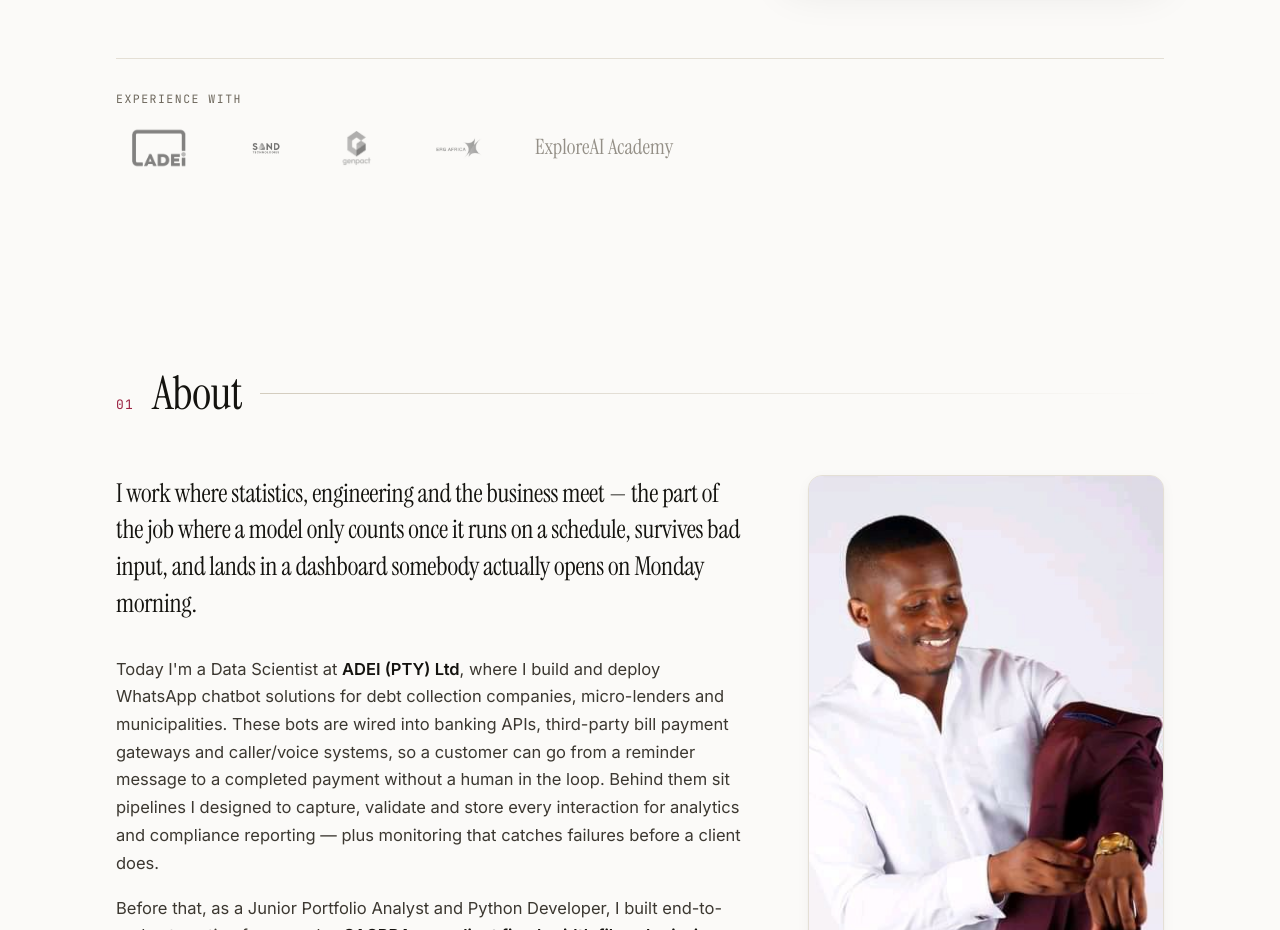
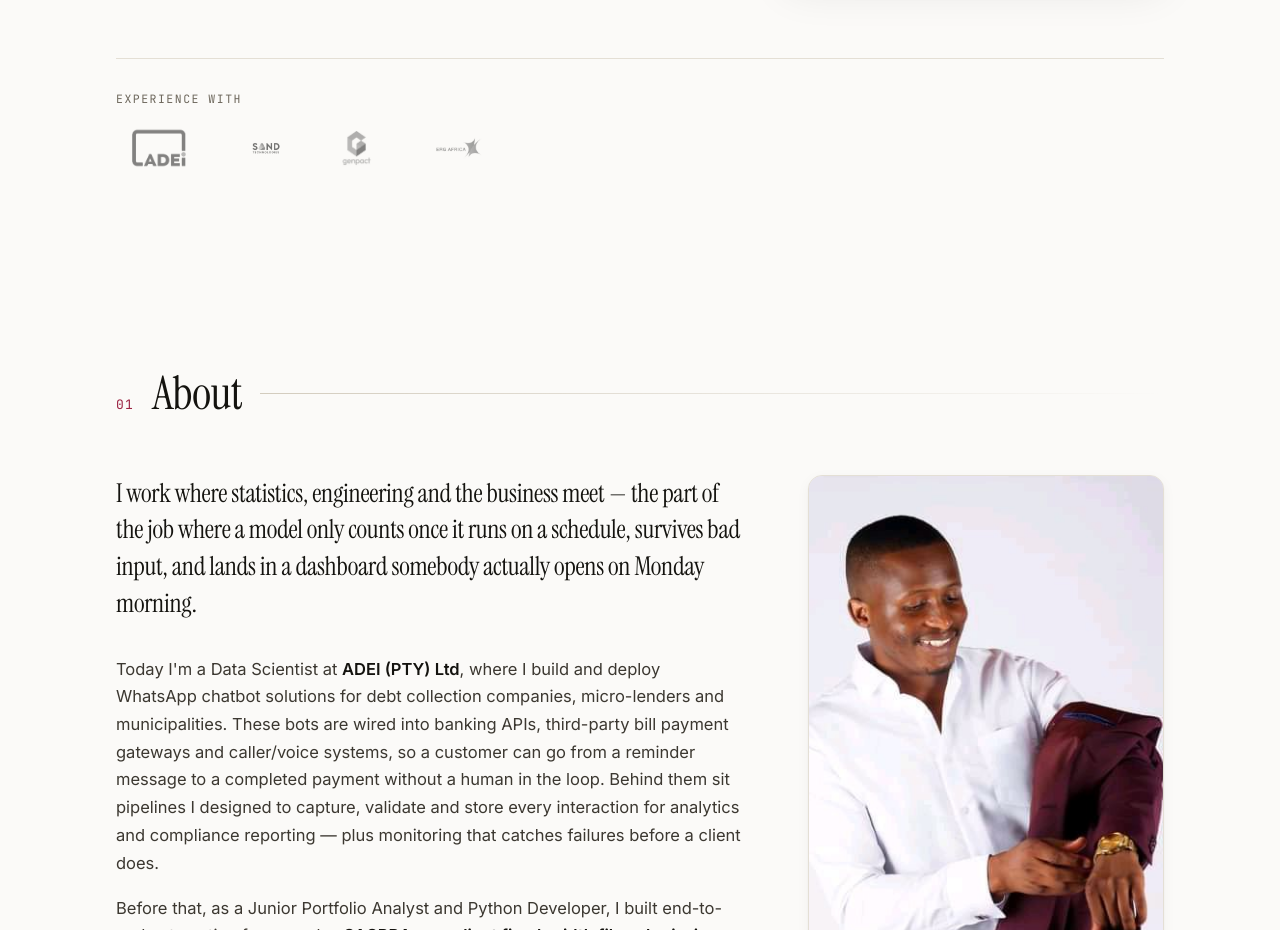
Before and after one commit to AmosMaps/amos-portfolio, a plain HTML site: page index.html in a window 1280 px wide. Shown: the part 1220-2150 px from the top of the page. Drawn offline with Linux system fonts and the light colour scheme.

Commit message:
Remove ExploreAI Academy from experience logo strip

```diff
--- a/index.html
+++ b/index.html
@@ -111,7 +111,6 @@
         <li><img src="assets/logos/sand-technologies.jpeg" alt="Sand Technologies" loading="lazy" /></li>
         <li><img src="assets/logos/genpact.jpeg" alt="Genpact" loading="lazy" /></li>
         <li><img src="assets/logos/erg-africa.jpeg" alt="ERG Africa" loading="lazy" /></li>
-        <li class="logo-text">ExploreAI&nbsp;Academy</li>
       </ul>
     </div>
   </div>
```
